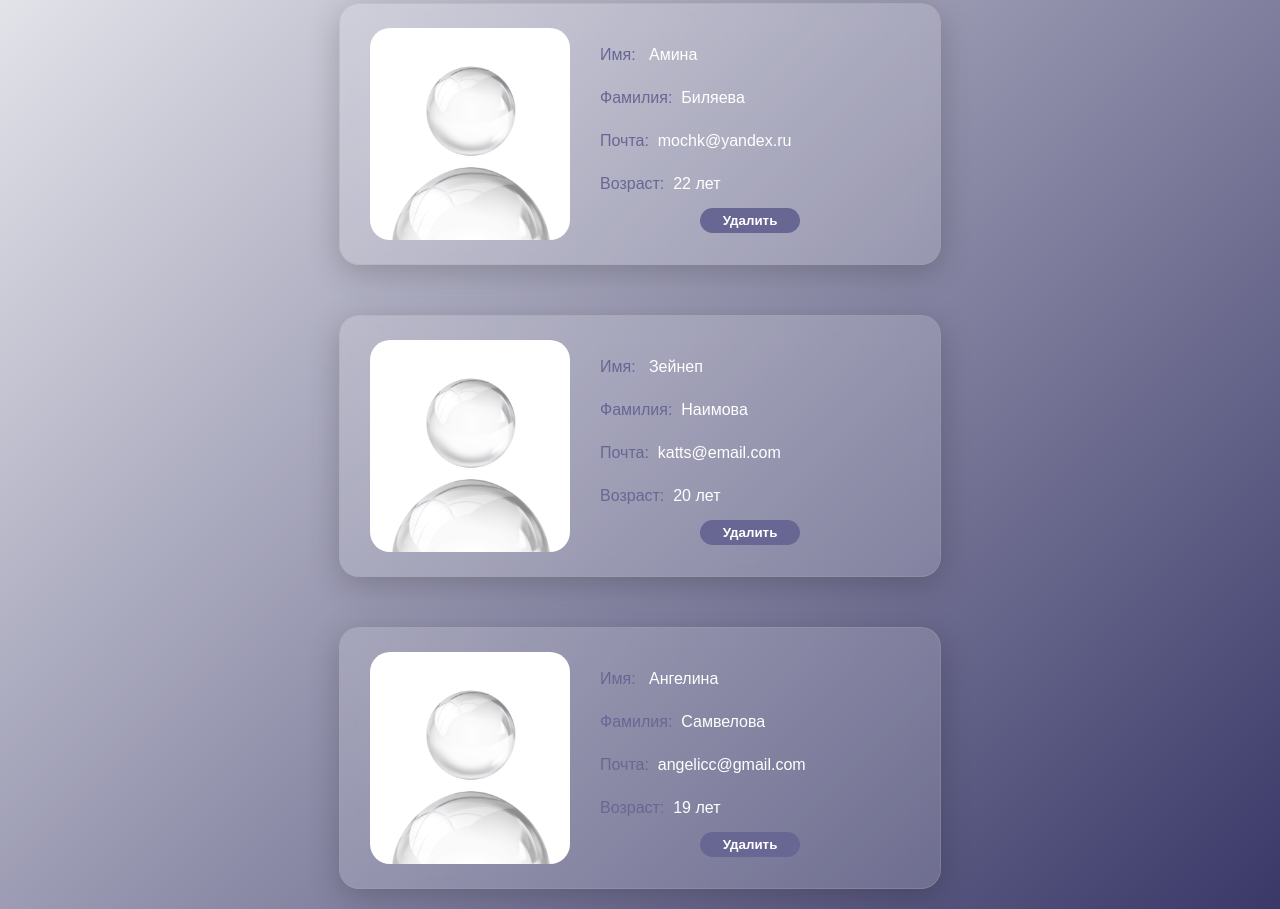
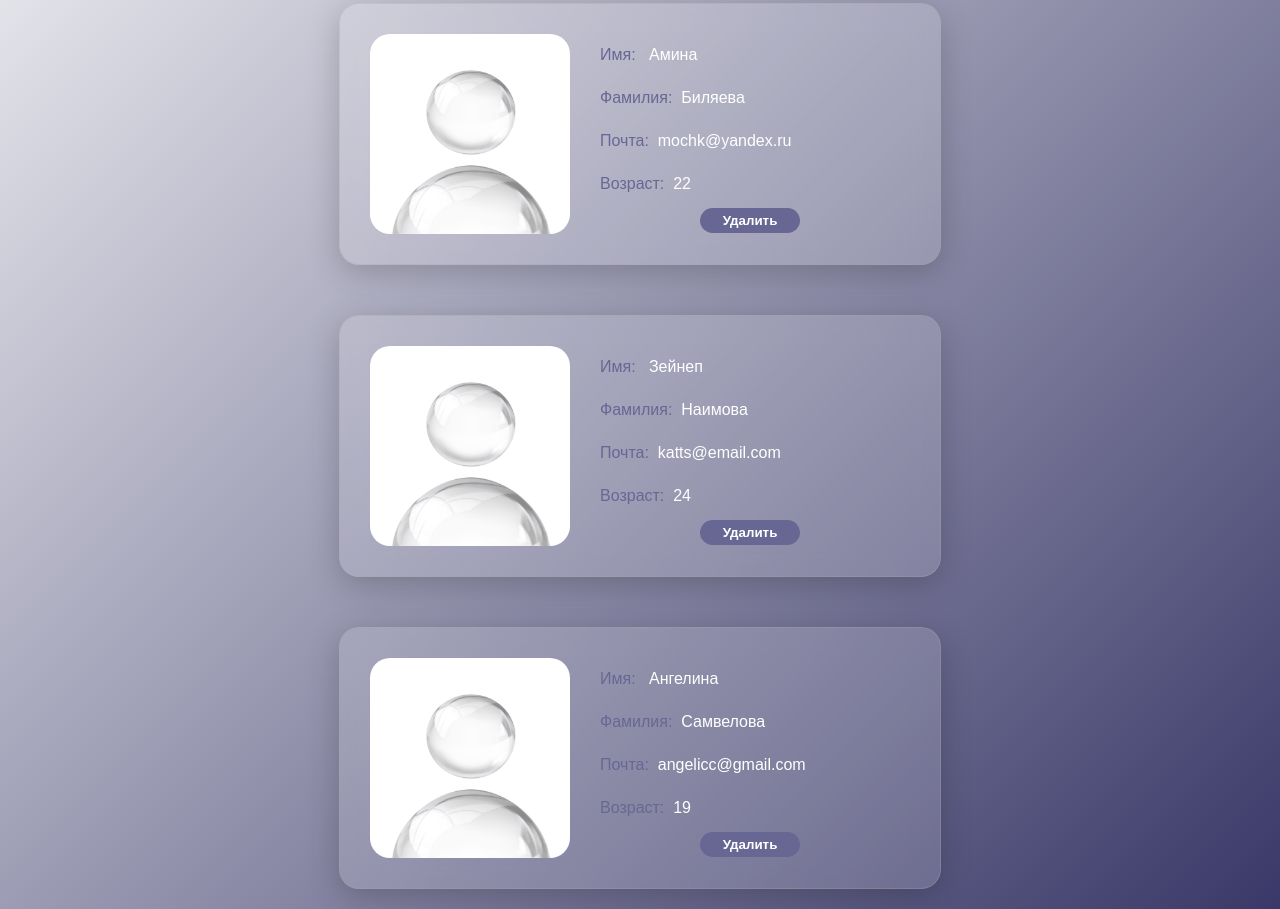
Before and after one commit to fytlshl5-prog/product-card, a plain HTML site: page async/async.html in a window 1280 px wide. Shown: the part 362-1271 px from the top of the page. Drawn offline with Linux system fonts and the light colour scheme.

Commit message:
Внесены изменения

```diff
--- a/async/async.css
+++ b/async/async.css
@@ -39,6 +39,9 @@ body {
     margin: 10px 10px 10px 30px;
     display: inline;
     justify-content: left;
+     width: 200px;
+     height: 200px;
+
 }
 .card-info {
     display: flex;
@@ -104,7 +107,7 @@ body {
 
 #status-message:not(:empty)::after {
     content: '';
-    animation: dots 1.5s infinite;
+    animation: dots 1.0s infinite;
 }
 
 @keyframes dots {
@@ -120,6 +123,6 @@ body {
     margin: 10px 10px 10px 0px;
     font-weight: 500;
 }
-#style-info {
+.style-info {
     color: #ffffff;
 }
--- a/async/async.html
+++ b/async/async.html
@@ -23,20 +23,20 @@
 
     <template id="card-template">
       <div class="card">
-        <img class="user-image" alt="" width="200" />
+        <img class="user-image" alt="" />
 
         <div class="card-info">
           <p class="info">
-            Имя: &nbsp; <span id="style-info" class="user-name"></span>
+            Имя: &nbsp; <span class="style-info" id="user-name"></span>
           </p>
           <p class="info">
-            Фамилия: &nbsp;<span id="style-info" class="user-surname"></span>
+            Фамилия: &nbsp;<span class="style-info" id="user-surname"></span>
           </p>
           <p class="info">
-            Почта: &nbsp;<span id="style-info" class="user-email"></span>
+            Почта: &nbsp;<span class="style-info" id="user-email"></span>
           </p>
           <p class="info">
-            Возраст:&nbsp; <span id="style-info" class="user-age"></span>
+            Возраст:&nbsp; <span class="style-info" id="user-age"></span>
           </p>
           <button class="delete-card-btn">Удалить</button>
         </div>
--- a/async/async.js
+++ b/async/async.js
@@ -7,7 +7,7 @@ const cardTemplate = document.getElementById("card-template");
 function renderCards(usersArray) {
   cardsContainer.innerHTML = "";
   if (usersArray.length === 0) {
-    statusMessage.textContent = "Данные загружаются...";
+    statusMessage.textContent = "Пользователи отсутствуют";
     return;
   }
 
@@ -15,10 +15,10 @@ function renderCards(usersArray) {
 
   usersArray.forEach((user) => {
     const userClone = cardTemplate.content.cloneNode(true);
-    userClone.querySelector(".user-name").textContent = user.name;
-    userClone.querySelector(".user-surname").textContent = user.surname;
-    userClone.querySelector(".user-email").textContent = user.email;
-    userClone.querySelector(".user-age").textContent = user.age;
+    userClone.querySelector("#user-name").textContent = user.name;
+    userClone.querySelector("#user-surname").textContent = user.surname;
+    userClone.querySelector("#user-email").textContent = user.email;
+    userClone.querySelector("#user-age").textContent = user.age;
     const imgElement = userClone.querySelector(".user-image");
     if (imgElement) {
       imgElement.src = user.image;
@@ -54,7 +54,7 @@ function getUsers() {
       .catch((error) => {
         statusMessage.textContent = error.message;
       });
-  }, 1000);
+  }, 1800);
 }
 
 function deleteCard(id) {
--- a/async/users.json
+++ b/async/users.json
@@ -5,7 +5,7 @@
     "name": "Амина",
     "surname": "Биляева",
     "email" : "mochk@yandex.ru",
-    "age": "22 лет",
+    "age": 22,
     "image" : "./user.png"
     },
     {
@@ -13,7 +13,7 @@
     "name": "Зейнеп",
     "surname": "Наимова",
     "email" : "katts@email.com",
-    "age": "20 лет",
+    "age": 24,
     "image" : "./user.png"
     },
     {
@@ -21,7 +21,7 @@
     "name": "Ангелина",
     "surname": "Самвелова",
     "email" : "angelicc@gmail.com",
-    "age": "19 лет",
+    "age": 19,
     "image" : "./user.png"
     }
   ]
```
